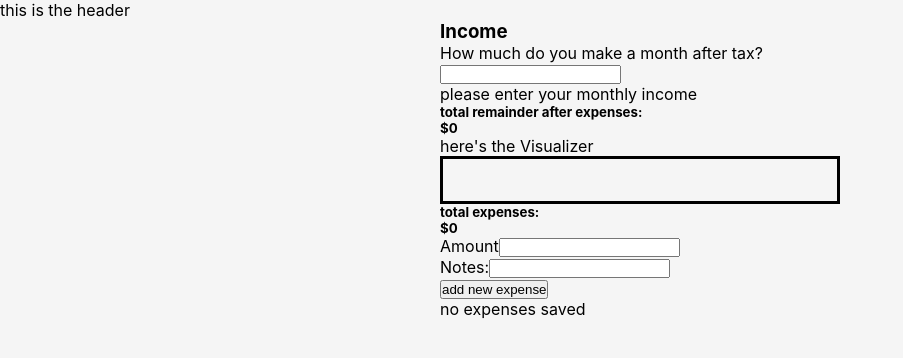
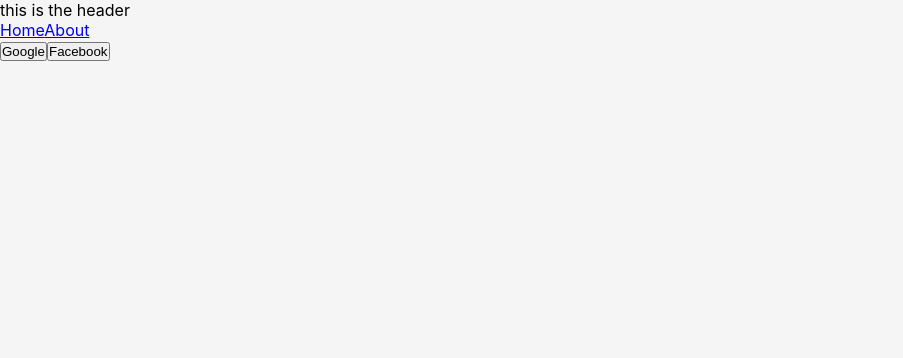
Before and after one commit to OliverLevy/expense-app, a React (Create React App) app in the folder client/: page /about in a window 1280 px wide. Shown: the top 358 px of the page, without its empty margins (0-903 px from the left). Built offline with nearby package versions, Linux system fonts and the light colour scheme.

Commit message:
added google and facebook auth

```diff
--- a/client/package.json
+++ b/client/package.json
@@ -6,10 +6,12 @@
     "@testing-library/jest-dom": "^4.2.4",
     "@testing-library/react": "^9.3.2",
     "@testing-library/user-event": "^7.1.2",
+    "firebase": "^7.20.0",
     "moment": "^2.27.0",
     "react": "^16.13.1",
     "react-dom": "^16.13.1",
     "react-moment": "^0.9.7",
+    "react-router-dom": "^5.2.0",
     "react-scripts": "3.4.3",
     "sass": "^1.26.10",
     "uuid": "^8.3.0"
--- a/client/src/App.jsx
+++ b/client/src/App.jsx
@@ -1,13 +1,30 @@
 import React, { useState, useMemo } from "react";
+import { BrowserRouter as Router, Route, Switch } from "react-router-dom";
 import "./App.scss";
 
 import Header from "./components/Header/Header";
 import Main from "./components/Main/Main";
-import { ExpenseContext, IncomeContext } from "./UserContext";
+import About from "./components/About/About";
+import Signin from "./components/Signin/Signin";
+import { ExpenseContext, IncomeContext, UserContex } from "./UserContext";
+
+import * as firebase from "firebase/app";
+import "firebase/analytics";
+import "firebase/auth";
+import "firebase/firestore";
+import { firebaseConfig } from "./config";
+firebase.initializeApp(firebaseConfig);
+firebase.analytics();
 
 function App() {
   const [userIncome, setUserIncome] = useState(null);
   const [userExpenses, setUserExpenses] = useState([]);
+  const [userInfo, setUserInfo] = useState(null);
+
+  const providerUser = useMemo(() => ({ userInfo, setUserInfo }), [
+    userInfo,
+    setUserInfo,
+  ]);
 
   const providerIncome = useMemo(() => ({ userIncome, setUserIncome }), [
     userIncome,
@@ -19,14 +36,31 @@ function App() {
     setUserExpenses,
   ]);
 
+  console.log(1234, userInfo);
+
   return (
     <div className="App">
-      <Header />
-      <IncomeContext.Provider value={providerIncome}>
-        <ExpenseContext.Provider value={providerExpenses}>
-          <Main />
-        </ExpenseContext.Provider>
-      </IncomeContext.Provider>
+      <Router>
+        <UserContex.Provider value={providerUser}>
+          <IncomeContext.Provider value={providerIncome}>
+            <ExpenseContext.Provider value={providerExpenses}>
+              <Header />
+              {!userInfo ? (
+                <Signin />
+              ) : (
+                <Switch>
+                  <Route exact path="/">
+                    <Main />
+                  </Route>
+                  <Route path="/about">
+                    <About />
+                  </Route>
+                </Switch>
+              )}
+            </ExpenseContext.Provider>
+          </IncomeContext.Provider>
+        </UserContex.Provider>
+      </Router>
     </div>
   );
 }
--- a/client/src/UserContext.jsx
+++ b/client/src/UserContext.jsx
@@ -3,3 +3,5 @@ import { createContext } from "react";
 export const IncomeContext = createContext(null);
 
 export const ExpenseContext = createContext(null);
+
+export const UserContex = createContext(null)
--- /dev/null
+++ b/client/src/components/About/About.jsx
@@ -0,0 +1,10 @@
+import React from "react";
+import "./About.scss";
+
+export default function About() {
+  return (
+    <div>
+      <p>This is the about page</p>
+    </div>
+  );
+}
--- a/client/src/components/Header/Header.jsx
+++ b/client/src/components/Header/Header.jsx
@@ -1,8 +1,35 @@
-import React from "react";
+import React, { useContext } from "react";
+import { Link } from "react-router-dom";
+import { UserContex } from "../../UserContext";
 import "./Header.scss";
+import * as firebase from "firebase/app";
+import "firebase/auth";
 
 export default function Header() {
-  return <div>
-    <p>this is the header</p>
-  </div>;
+  const { userInfo, setUserInfo } = useContext(UserContex);
+
+  const signOut = () => {
+    firebase
+      .auth()
+      .signOut()
+      .then(() => {
+        // Sign-out successful.
+        console.log('logged out')
+        setUserInfo(null);
+      })
+      .catch((error) => {
+        // An error happened.
+        console.log(error);
+      });
+  };
+  // signOut()
+
+  return (
+    <div>
+      <p>this is the header</p>
+      <Link to="/">Home</Link>
+      <Link to="/about">About</Link>
+      {!userInfo ? "" : <button onClick={() => signOut()}>signOut</button>}
+    </div>
+  );
 }
--- /dev/null
+++ b/client/src/components/Signin/Signin.jsx
@@ -0,0 +1,69 @@
+import React, { useContext } from "react";
+import { UserContex } from "../../UserContext";
+import * as firebase from "firebase/app";
+import "firebase/auth";
+
+export default function Signin() {
+  const { userInfo, setUserInfo } = useContext(UserContex);
+
+  const googleLogin = () => {
+    const provider = new firebase.auth.GoogleAuthProvider();
+    firebase
+      .auth()
+      .signInWithPopup(provider)
+      .then(function (result) {
+        // This gives you a Google Access Token. You can use it to access the Google API.
+        const token = result.credential.accessToken;
+        // The signed-in user info.
+        const user = result.user;
+        // ...
+        setUserInfo(user);
+      })
+      .catch(function (error) {
+        // Handle Errors here.
+        const errorCode = error.code;
+        const errorMessage = error.message;
+        // The email of the user's account used.
+        const email = error.email;
+        // The firebase.auth.AuthCredential type that was used.
+        const credential = error.credential;
+        // ...
+      });
+  };
+
+  const facebookLogin = () => {
+    const provider = new firebase.auth.FacebookAuthProvider();
+    firebase
+      .auth()
+      .signInWithPopup(provider)
+      .then((result) => {
+        // This gives you a Facebook Access Token. You can use it to access the Facebook API.
+        const token = result.credential.accessToken;
+        // The signed-in user info.
+        const user = result.user;
+        // ...
+        console.log(321, user);
+        setUserInfo(user);
+      })
+      .catch((error) => {
+        // Handle Errors here.
+        const errorCode = error.code;
+        const errorMessage = error.message;
+        // The email of the user's account used.
+        const email = error.email;
+        // The firebase.auth.AuthCredential type that was used.
+        const credential = error.credential;
+        console.log(error);
+        // ...
+      });
+  };
+
+  console.log(userInfo);
+
+  return (
+    <div>
+      <button onClick={() => googleLogin()}>Google</button>
+      <button onClick={() => facebookLogin()}>Facebook</button>
+    </div>
+  );
+}
--- a/client/src/components/Visualizer/Visualizer.jsx
+++ b/client/src/components/Visualizer/Visualizer.jsx
@@ -2,8 +2,6 @@ import React from "react";
 import "./Visualizer.scss";
 
 export default function Visualizer({ income, totalExpenses }) {
-  console.log(income, totalExpenses);
-
   const percent = () => {
     return (totalExpenses * 100) / income;
   };
--- a/client/src/components/Visualizer/Visualizer.scss
+++ b/client/src/components/Visualizer/Visualizer.scss
@@ -1,8 +1,8 @@
 .percent {
   background: none;
-  border: black solid 3px;
+  border: black solid 2px;
   height: 48px;
-  width: 100%;
+  width: 200px;
   overflow: hidden;
 
   &__expenses {
--- /dev/null
+++ b/client/src/config.js
@@ -0,0 +1,11 @@
+// For Firebase JS SDK v7.20.0 and later, measurementId is optional
+export const firebaseConfig = {
+  apiKey: "AIzaSyDAEsJn5y1tSpsAaPrESLp5_fYtn4n124s",
+  authDomain: "expense-app-31029.firebaseapp.com",
+  databaseURL: "https://expense-app-31029.firebaseio.com",
+  projectId: "expense-app-31029",
+  storageBucket: "expense-app-31029.appspot.com",
+  messagingSenderId: "1090898258111",
+  appId: "1:1090898258111:web:a9eaea8e682b6fda64fe0a",
+  measurementId: "G-XG2DFJMXKD"
+};
```
Also changed, not shown: client/src/components/About/About.scss (added), client/src/components/Signin/Signin.scss (added), 1 other file (tests, documents, lock files or other folders).
